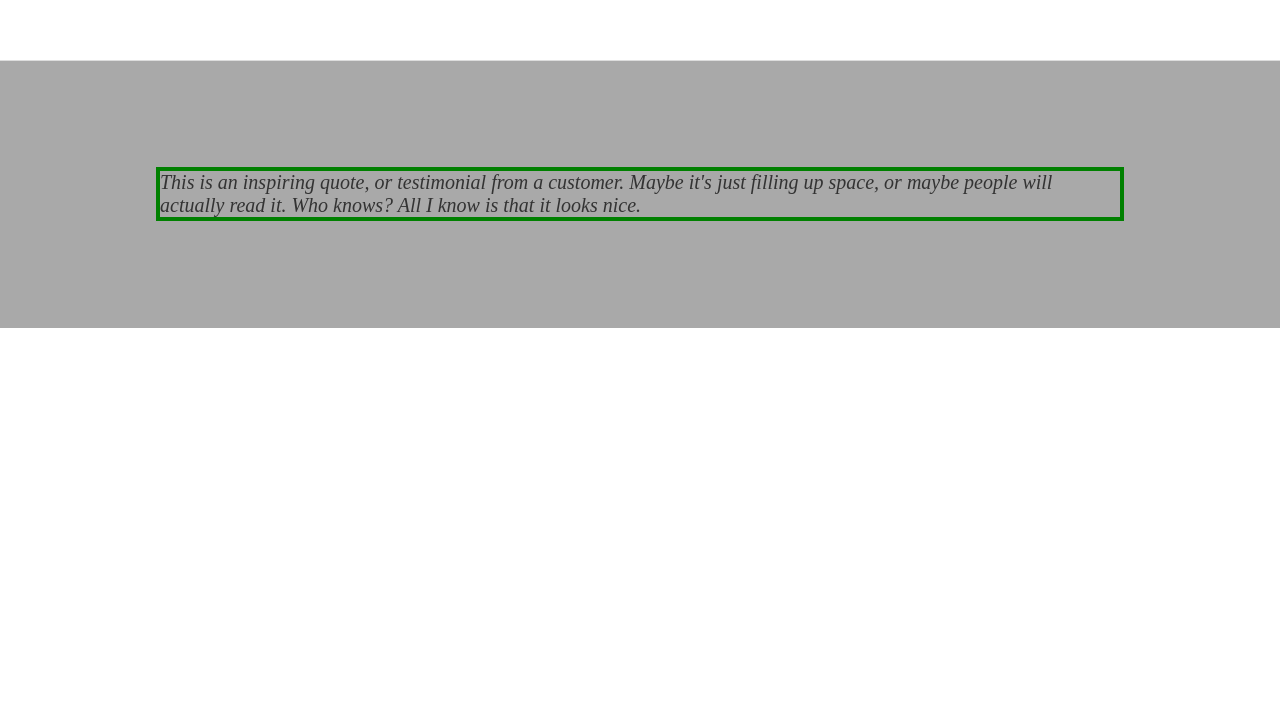
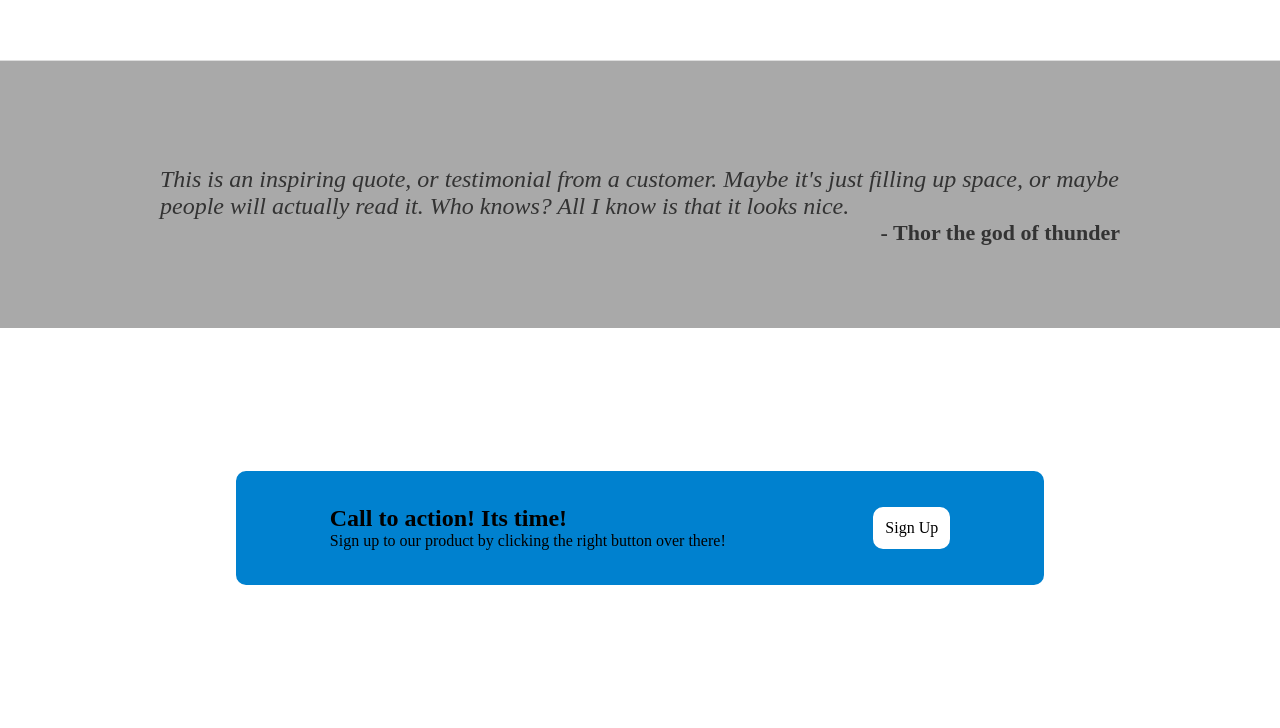
Before and after one commit to Just1a2Noob/odin-recipes, a plain HTML site: page index.html in a window 1280 px wide. Shown: the part 829-1557 px from the top of the page. Before the commit the page ends 1157 px from the top, so only its background shows below. Drawn offline with Linux system fonts and the light colour scheme.

Commit message:
Updated home website

```diff
--- a/index.html
+++ b/index.html
@@ -55,13 +55,31 @@
     </div>
 
     <div class="inspirational-quote">
-      <p>
+      <p class="quote-text">
         <i>
           This is an inspiring quote, or testimonial from a customer. Maybe it's
           just filling up space, or maybe people will actually read it. Who
           knows? All I know is that it looks nice.
         </i>
       </p>
+      <p class="quote-author">
+        <b> - Thor the god of thunder </b>
+      </p>
+    </div>
+
+    <div class="call-to-action">
+      <div class="b-box">
+        <div class="cta-text">
+          <p>
+            <b> Call to action! Its time! </b>
+          </p>
+          <p>Sign up to our product by clicking the right button over there!</p>
+        </div>
+
+        <div class="cta-button">
+          <p>Sign Up</p>
+        </div>
+      </div>
     </div>
   </body>
 </html>
--- a/style.css
+++ b/style.css
@@ -11,7 +11,7 @@ body {
 }
 
 .top-section {
-  background-color: #0066cc;
+  background-color: #4e8397;
   height: 400px;
   display: column;
   flex-direction: row;
@@ -145,15 +145,78 @@ h2 {
   margin-top: 15%;
   height: 33.33vh;
   display: flex;
+  flex-direction: column;
   align-items: center;
   justify-content: center;
   color: #333;
-  font-size: 24px;
   border-top: 1px solid #ddd;
 }
 
-.inspirational-quote p {
+.quote-text {
+  margin-bottom: 0;
   width: 75%;
   font-size: 20px;
-  border: 4px solid green;
+  font-size: 24px;
 }
+
+.quote-author {
+  margin: 0;
+  flex-direction: row;
+  align-self: center;
+  text-align: right;
+  /* border: 4px solid green; */
+  font-size: 22px;
+  width: 75%;
+}
+
+/* cta section */
+
+.call-to-action {
+  height: 50%;
+  display: flex;
+  background-color: white;
+  flex-direction: column wrap;
+  justify-content: center;
+  align-content: center;
+  align-items: center;
+}
+
+.b-box {
+  border-style: solid;
+  border-width: 20px;
+  border-radius: 10px;
+  border-color: #0081cf;
+  background-color: #0081cf;
+  width: 60%;
+  display: flex;
+  flex-direction: row;
+  justify-content: space-around;
+  align-content: center;
+}
+
+.cta-text {
+  align-content: center;
+}
+
+.b-box .cta-text p b {
+  font-size: 24px;
+  margin-top: 0;
+  margin-bottom: 0;
+}
+
+.b-box .cta-text p {
+  margin-bottom: 0;
+  margin-top: 0;
+}
+
+.cta-button {
+  align-content: center;
+}
+
+.b-box .cta-button p {
+  border-style: solid;
+  border-width: 12px;
+  border-radius: 10px;
+  border-color: white;
+  background-color: white;
+}
```
